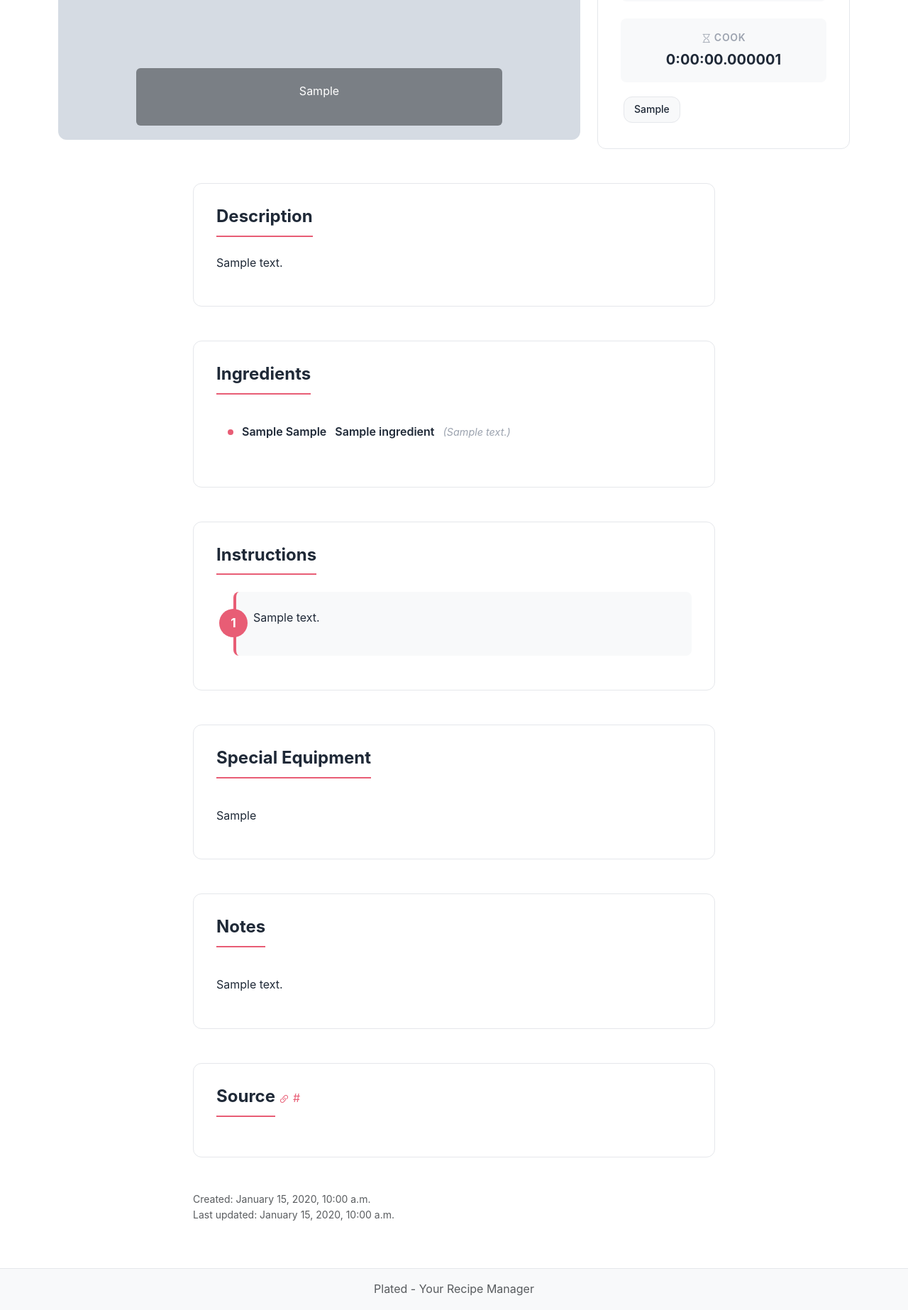
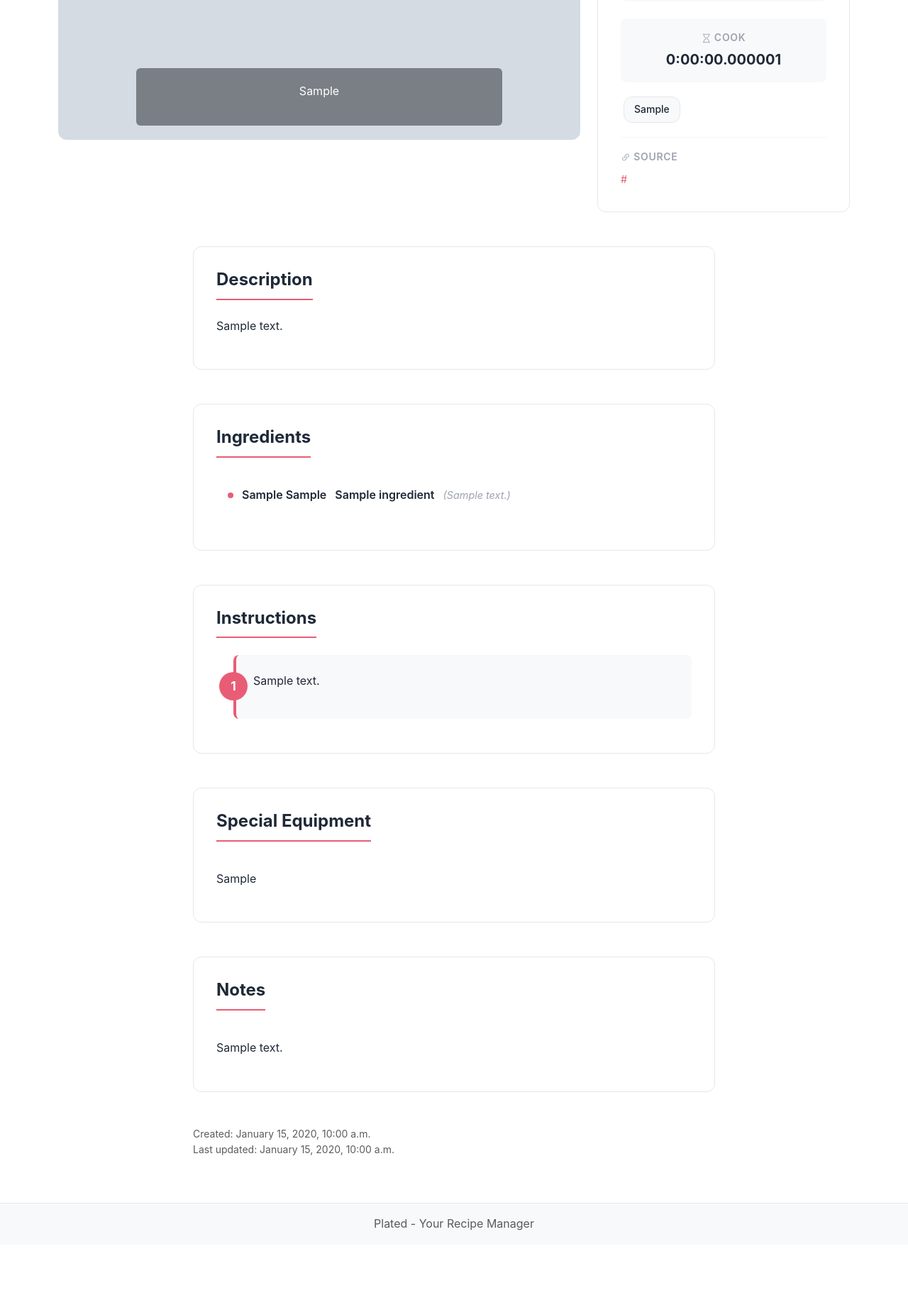
Before and after one commit to AdrianVollmer/Plated, a Django app: page /recipe/1/ in a window 1280 px wide. Shown: the part 576-2422 px from the top of the page at 71% size. After the commit the page ends 2310 px from the top, so only its background shows below. Run offline with Django 5.2, Linux system fonts and the light colour scheme; tables that the repository leaves empty hold one stand-in row (values such as "Sample post"); grey boxes marked "Sample" are stand-in pictures.

Commit message:
Move recipe source to quick info

```diff
--- a/src/templates/recipes/recipe_detail.html
+++ b/src/templates/recipes/recipe_detail.html
@@ -107,6 +107,12 @@
                 {% endfor %}
             </div>
             {% endif %}
+            {% if recipe.url %}
+            <div class="mt-3 pt-3" style="border-top: 1px solid var(--border-subtle);">
+                <div class="recipe-info-label mb-2"><i class="bi bi-link-45deg"></i> Source</div>
+                <a href="{{ recipe.url }}" target="_blank" rel="noopener noreferrer" style="color: var(--primary); text-decoration: none; word-break: break-all; font-size: 0.9rem;">{{ recipe.url }}</a>
+            </div>
+            {% endif %}
         </div>
     </div>
 </div>
@@ -138,6 +144,12 @@
                 {% for keyword in recipe.keywords|split:"," %}
                 <span class="keyword-tag">{{ keyword }}</span>
                 {% endfor %}
+            </div>
+            {% endif %}
+            {% if recipe.url %}
+            <div class="mt-3 pt-3" style="border-top: 1px solid var(--border-subtle);">
+                <div class="recipe-info-label mb-2"><i class="bi bi-link-45deg"></i> Source</div>
+                <a href="{{ recipe.url }}" target="_blank" rel="noopener noreferrer" style="color: var(--primary); text-decoration: none; word-break: break-all; font-size: 0.9rem;">{{ recipe.url }}</a>
             </div>
             {% endif %}
         </div>
@@ -221,17 +233,6 @@
 </div>
 {% endif %}
 
-{% if recipe.url %}
-<div class="row mb-4">
-    <div class="col-md-8 offset-md-2">
-        <div class="recipe-section">
-            <h5 class="recipe-section-title">Source</h5>
-            <a href="{{ recipe.url }}" target="_blank" style="color: var(--primary); text-decoration: none;"><i class="bi bi-link-45deg"></i> {{ recipe.url }}</a>
-        </div>
-    </div>
-</div>
-{% endif %}
-
 <div class="row mb-4">
     <div class="col-md-8 offset-md-2 text-muted small">
         <p class="mb-0">Created: {{ recipe.created_at|date:"F j, Y, g:i a" }}</p>
```
Also changed, not shown: CLAUDE.md (+0 -10 lines).
